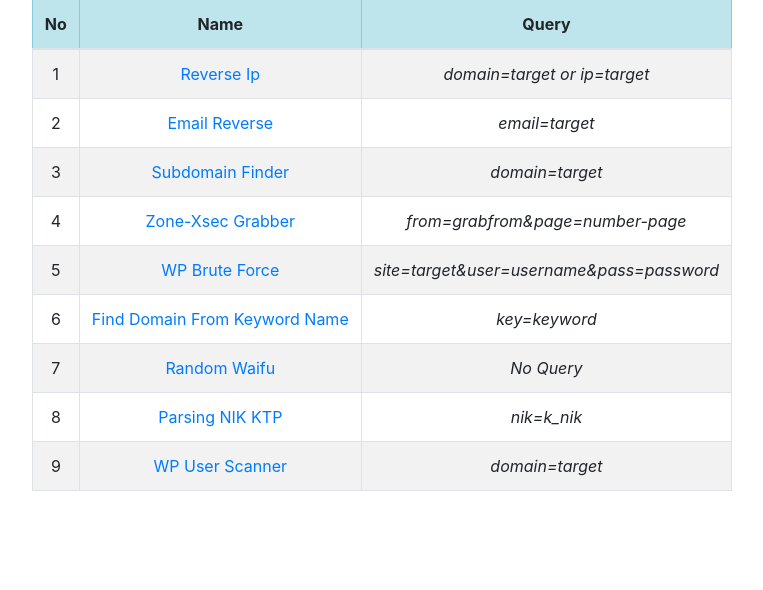
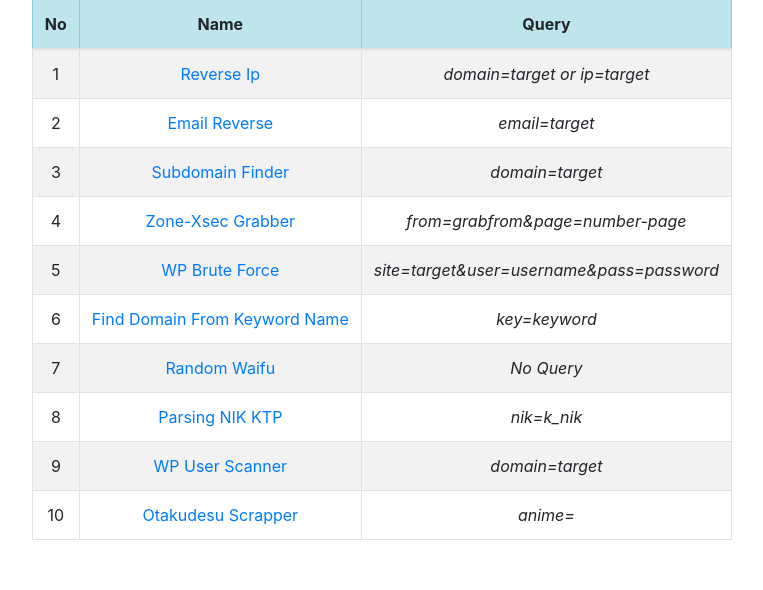
Before and after one commit to dmzhari/free-api, a PHP site: page / in a window 1280 px wide. Shown: the part 111-701 px from the top of the page, without its empty margins (258-1021 px from the left). Run offline with PHP 8.4, Linux system fonts and the light colour scheme.

Commit message:
Update index.php

```diff
--- a/index.php
+++ b/index.php
@@ -81,6 +81,11 @@
                                     <td><a href="wpuser-api?domain=https://myscada.org" target="_blank">WP User Scanner</a></td>
                                     <td class="font-italic">domain=target</td>
                                 </tr>
+                                <tr>
+                                    <td>10</td>
+                                    <td><a href="otakudesuapi?anime=overlord" target="_blank">Otakudesu Scrapper</a></td>
+                                    <td class="font-italic">anime=<anime name></td>
+                                </tr>
                             </tbody>
                         </table>
                     </div>
```
